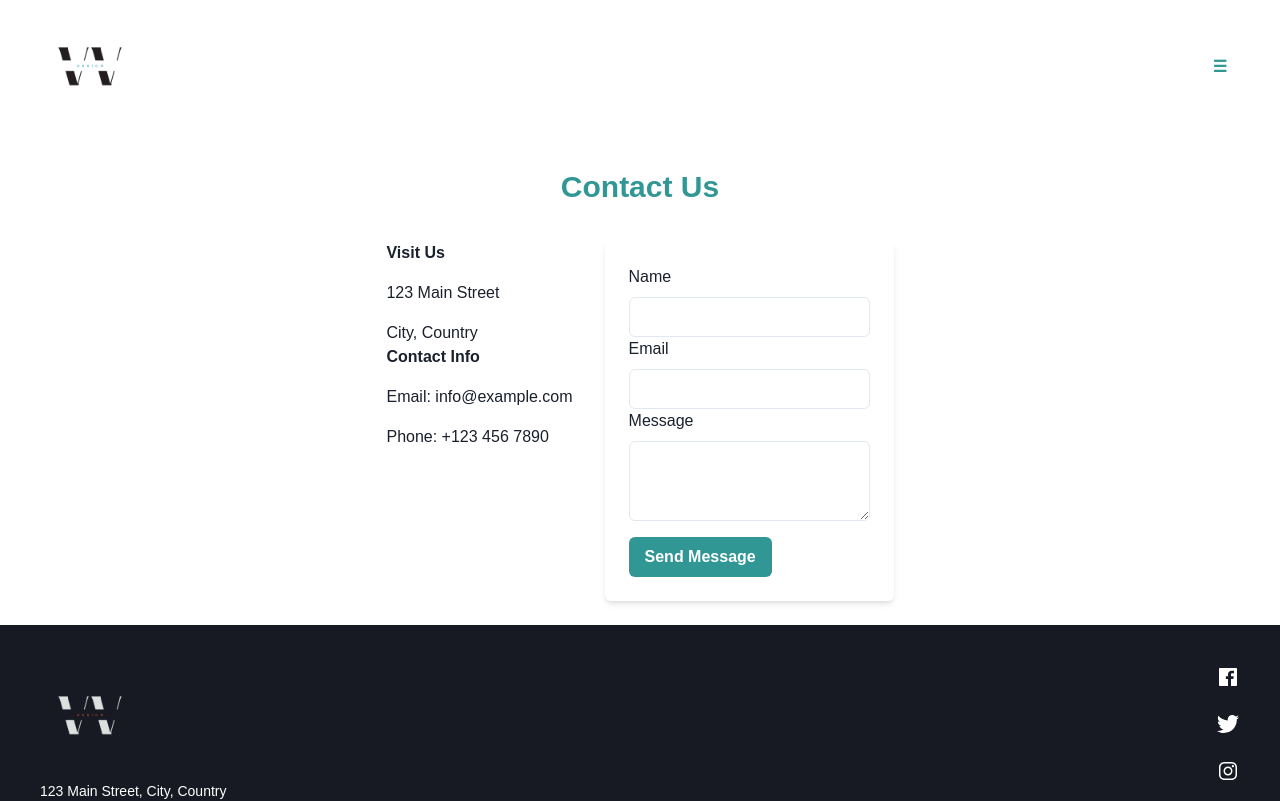
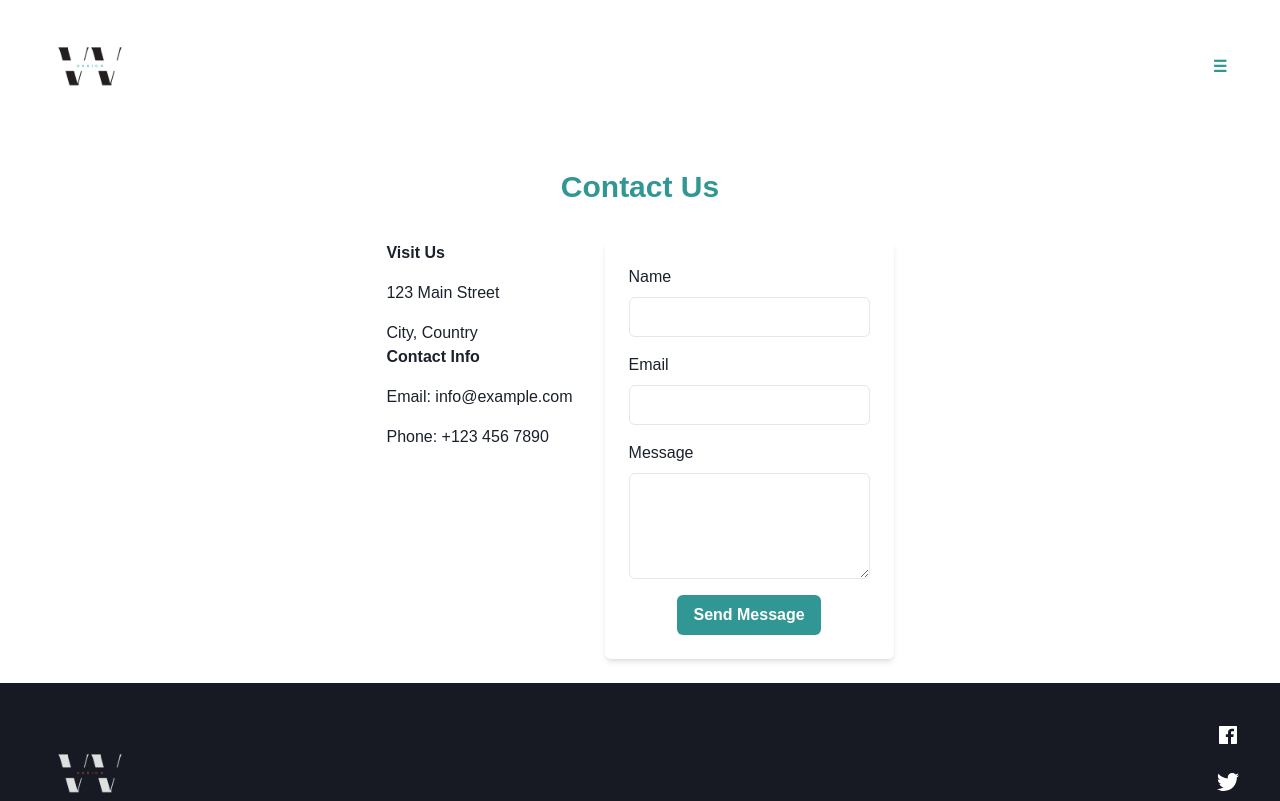
Before and after one commit to JvyJay/vv-design, a React (Create React App) app: page /contact in a window 1280 px wide. Shown: the top 801 px of the page. Built offline with nearby package versions, Linux system fonts and the light colour scheme.

Commit message:
form functionality

```diff
--- a/package.json
+++ b/package.json
@@ -9,8 +9,10 @@
     "@testing-library/jest-dom": "^5.17.0",
     "@testing-library/react": "^13.4.0",
     "@testing-library/user-event": "^13.5.0",
+    "axios": "^1.5.0",
     "formik": "^2.4.3",
     "framer-motion": "^10.13.0",
+    "http-proxy-middleware": "^2.0.6",
     "react": "^18.2.0",
     "react-dom": "^18.2.0",
     "react-icons": "^4.10.1",
--- a/src/components/ContactForm.js
+++ b/src/components/ContactForm.js
@@ -1,59 +1,128 @@
-import React from 'react';
-import { Box, Button, FormControl, FormLabel, Input, Textarea } from '@chakra-ui/react';
-import { Formik, Form, Field, ErrorMessage } from 'formik';
+import React, { useState } from 'react';
+import { Formik, Form, Field } from 'formik';
+import {
+  Box,
+  Button,
+  FormControl,
+  FormErrorMessage,
+  FormLabel,
+  Input,
+  Textarea,
+  VStack,
+  Text,
+} from '@chakra-ui/react';
 import * as Yup from 'yup';
 
 const ContactForm = () => {
+  const initialValues = {
+    name: '',
+    email: '',
+    message: '',
+  };
+
+  const validationSchema = Yup.object().shape({
+    name: Yup.string().required('Name is required'),
+    email: Yup.string()
+      .email('Invalid email address')
+      .required('Email is required'),
+    message: Yup.string().required('Message is required'),
+  });
+
+  const [isSubmitting, setIsSubmitting] = useState(false);
+  const [isSuccess, setIsSuccess] = useState(false);
+  const [errorMessage, setErrorMessage] = useState('');
+
+  const handleSubmit = async (values, { resetForm }) => {
+    setIsSubmitting(true);
+
+    try {
+      // Your HeroTofu POST endpoint
+      const apiUrl = 'https://public.herotofu.com/v1/94592210-49e2-11ee-afc4-2f612dbc7441';
+
+      const response = await fetch(apiUrl, {
+        method: 'POST',
+        headers: {
+          'Content-Type': 'application/json',
+        },
+        body: JSON.stringify(values),
+      });
+
+      if (response.ok) {
+        setIsSuccess(true);
+        setErrorMessage('');
+      } else {
+        setIsSuccess(false);
+        setErrorMessage('Failed to send message. Please try again later.');
+      }
+    } catch (error) {
+      setIsSuccess(false);
+      setErrorMessage('Failed to send message. Please try again later.');
+      console.error('HeroTofu form submission error:', error);
+    }
+
+    setIsSubmitting(false);
+    resetForm();
+  };
+
   return (
     <Box mb={6} p={6} bg="white" borderRadius="md" boxShadow="md">
       <Formik
-        initialValues={{ name: '', email: '', message: '' }}
-        validationSchema={Yup.object({
-          name: Yup.string().required('Required'),
-          email: Yup.string().email('Invalid email address').required('Required'),
-          message: Yup.string().required('Required'),
-        })}
-        onSubmit={(values, { resetForm }) => {
-          // Handle form submission here (e.g., send data to backend)
-          console.log(values);
-          // Reset the form after submission
-          resetForm();
-        }}
+        initialValues={initialValues}
+        validationSchema={validationSchema}
+        onSubmit={handleSubmit}
       >
         <Form>
+          <VStack spacing={4}>
             <Field name="name">
-            {({ field }) => (
-              <FormControl id="name" isInvalid={field.value && field.value.length === 0}>
+              {({ field, form }) => (
+                <FormControl isInvalid={form.errors.name && form.touched.name}>
                   <FormLabel>Name</FormLabel>
-                <Input {...field} />
-                <ErrorMessage style={{ color: 'red' }} name="name" component="div" color="red.500" />
+                  <Input type="text" {...field} />
+                  <FormErrorMessage>{form.errors.name}</FormErrorMessage>
                 </FormControl>
               )}
             </Field>
 
             <Field name="email">
-            {({ field }) => (
-              <FormControl id="email" isInvalid={field.value && !/^\S+@\S+\.\S+$/.test(field.value)}>
+              {({ field, form }) => (
+                <FormControl isInvalid={form.errors.email && form.touched.email}>
                   <FormLabel>Email</FormLabel>
-                <Input {...field} />
-                <ErrorMessage style={{ color: 'red' }} name="email" component="div" color="red.500" />
+                  <Input type="email" {...field} />
+                  <FormErrorMessage>{form.errors.email}</FormErrorMessage>
                 </FormControl>
               )}
             </Field>
 
             <Field name="message">
-            {({ field }) => (
-              <FormControl id="message" isInvalid={field.value && field.value.length === 0}>
+              {({ field, form }) => (
+                <FormControl
+                  isInvalid={form.errors.message && form.touched.message}
+                >
                   <FormLabel>Message</FormLabel>
-                <Textarea {...field} />
-                <ErrorMessage style={{ color: 'red' }} name="message" component="div" color="red.500" />
+                  <Textarea rows={4} {...field} />
+                  <FormErrorMessage>{form.errors.message}</FormErrorMessage>
                 </FormControl>
               )}
             </Field>
 
-          <Button type="submit" colorScheme="teal" mt={4}>
+            <Button
+              colorScheme="teal"
+              type="submit"
+              isDisabled={isSubmitting}
+            >
               Send Message
             </Button>
+
+            {isSuccess && (
+              <Text color="green.500">Message Sent Successfully</Text>
+            )}
+
+            {errorMessage && (
+              <Text color="red.500" fontSize="sm">
+                {errorMessage}
+              </Text>
+            )}
+          </VStack>
         </Form>
       </Formik>
     </Box>
```
Also changed, not shown: src/proxy.js (added, +19 -0 lines), 1 other file (tests, documents, lock files or other folders). Lines whose indentation alone changed are shown as unchanged.
